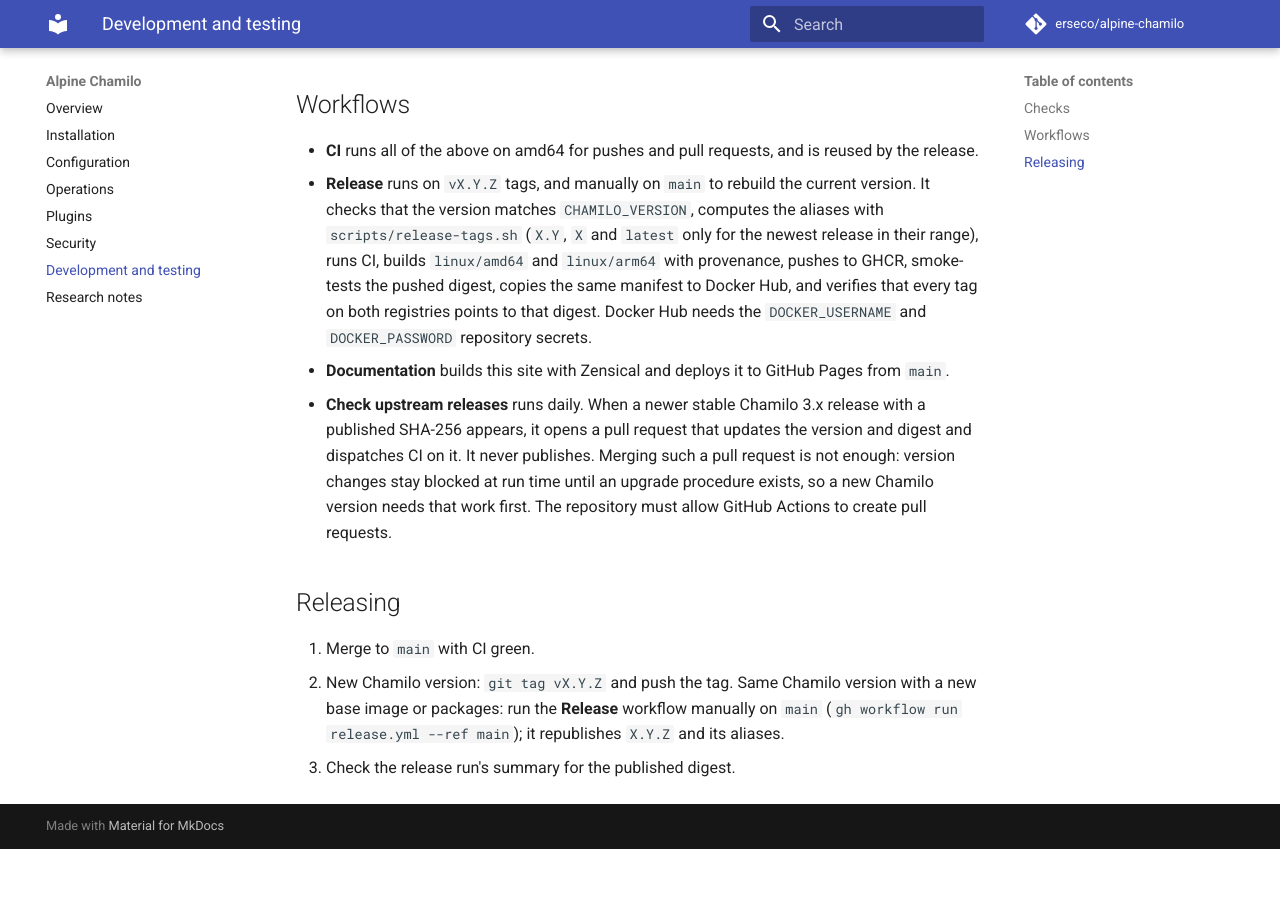
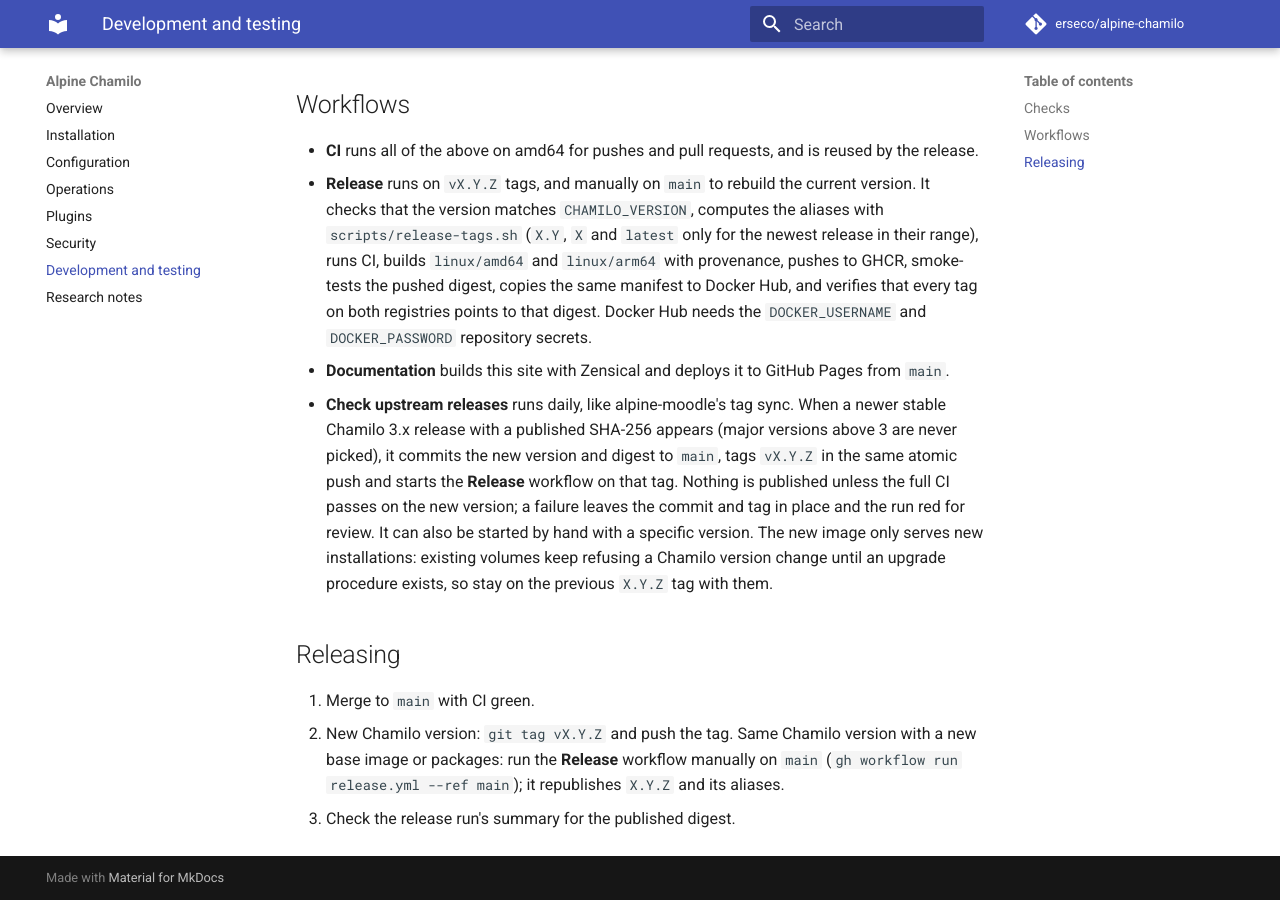
Before and after one commit to erseco/alpine-chamilo, an MkDocs documentation site: the page built from docs/development.md, in a window 1280 px wide and 900 px high, scrolled down 787 px. Built offline with MkDocs 1.6.1 and Material for MkDocs 9.7.7, drawn with Linux system fonts in a browser that asks for light colours; comment, search, counter and statistics services are not loaded; before the commit the page ends 1636 px from its top, so only the background shows below that.

Commit message:
Release new upstream Chamilo versions automatically (#12)
The daily monitor now commits the new version and digest to main, tags it atomically and dispatches the release on the tag, which runs the full CI before publishing. The release workflow accepts that dispatch.

```diff
--- a/docs/development.md
+++ b/docs/development.md
@@ -28,7 +28,7 @@ Every script creates and removes its own Compose project and volumes, and ignore
 - **CI** runs all of the above on amd64 for pushes and pull requests, and is reused by the release.
 - **Release** runs on `vX.Y.Z` tags, and manually on `main` to rebuild the current version. It checks that the version matches `CHAMILO_VERSION`, computes the aliases with `scripts/release-tags.sh` (`X.Y`, `X` and `latest` only for the newest release in their range), runs CI, builds `linux/amd64` and `linux/arm64` with provenance, pushes to GHCR, smoke-tests the pushed digest, copies the same manifest to Docker Hub, and verifies that every tag on both registries points to that digest. Docker Hub needs the `DOCKER_USERNAME` and `DOCKER_PASSWORD` repository secrets.
 - **Documentation** builds this site with Zensical and deploys it to GitHub Pages from `main`.
-- **Check upstream releases** runs daily. When a newer stable Chamilo 3.x release with a published SHA-256 appears, it opens a pull request that updates the version and digest and dispatches CI on it. It never publishes. Merging such a pull request is not enough: version changes stay blocked at run time until an upgrade procedure exists, so a new Chamilo version needs that work first. The repository must allow GitHub Actions to create pull requests.
+- **Check upstream releases** runs daily, like alpine-moodle's tag sync. When a newer stable Chamilo 3.x release with a published SHA-256 appears (major versions above 3 are never picked), it commits the new version and digest to `main`, tags `vX.Y.Z` in the same atomic push and starts the **Release** workflow on that tag. Nothing is published unless the full CI passes on the new version; a failure leaves the commit and tag in place and the run red for review. It can also be started by hand with a specific version. The new image only serves new installations: existing volumes keep refusing a Chamilo version change until an upgrade procedure exists, so stay on the previous `X.Y.Z` tag with them.
 
 ## Releasing
 
```
Also changed, not shown: docs/operations.md (+1 -1 lines), 2 other files.
